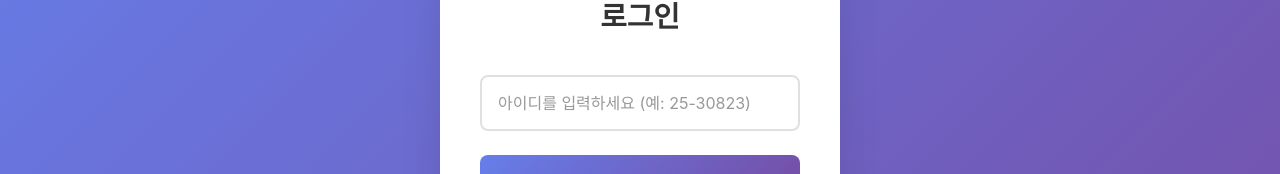
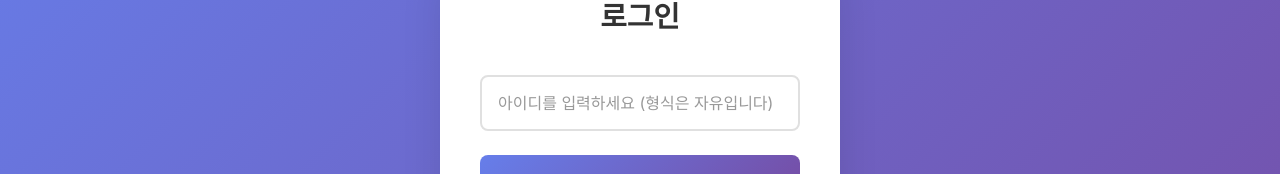
Before and after one commit to heoeunbi/science-club-forum, a React (Create React App) app: page /profile in a window 1280 px wide. Shown: the part 209-383 px from the top of the page. Built offline with nearby package versions, Linux system fonts and the light colour scheme; no server answers; the database is empty.

Commit message:
로그인 페이지 수정

```diff
--- a/src/components/Login.js
+++ b/src/components/Login.js
@@ -90,7 +90,7 @@ function Login({ setUserId, setIsAdmin }) {
               setIsUserWithPassword(false);
             }
           }}
-          placeholder="아이디를 입력하세요 (예: 25-30823)"
+          placeholder="아이디를 입력하세요 (형식은 자유입니다)"
         />
         {(isAdminLogin || isUserWithPassword) && (
           <Input
```
